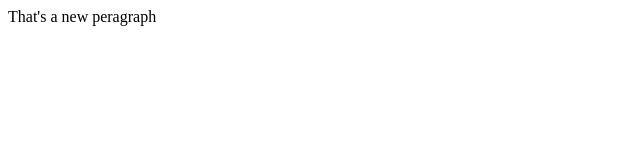
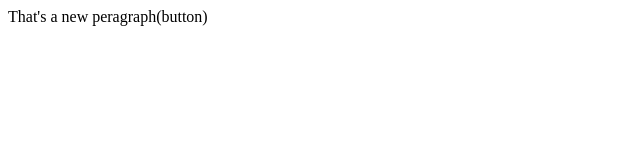
Before and after one commit to Ritik-code30/Localrepo, a plain HTML site: page index.html in a window 1280 px wide. Shown: the full height of the page, 0-640 px from the left. Drawn offline with Linux system fonts and the light colour scheme.

```diff
--- a/index.html
+++ b/index.html
@@ -1 +1 @@
-<p>That's a new peragraph</p>
+<p>That's a new peragraph(button)</p>
```
